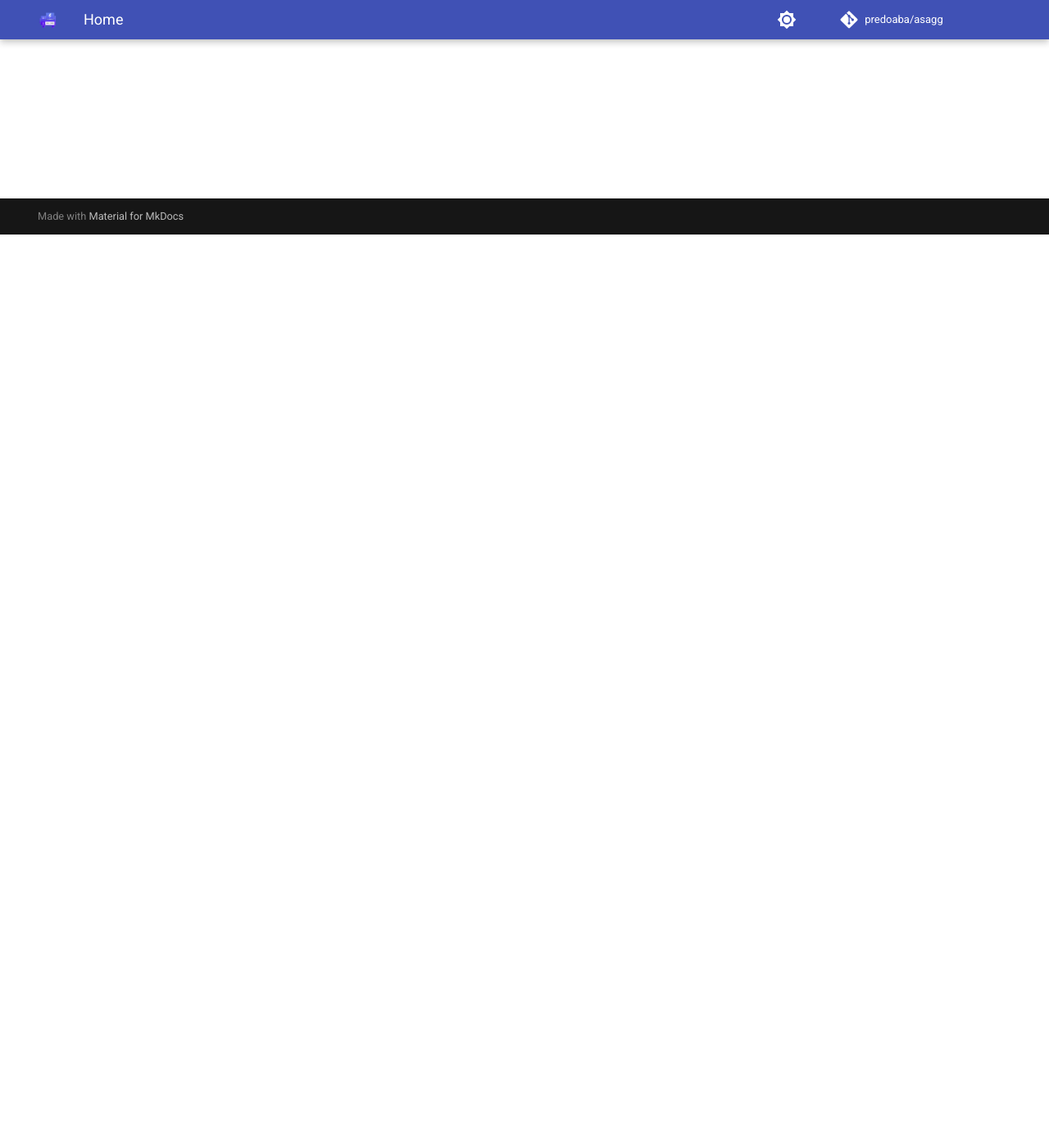
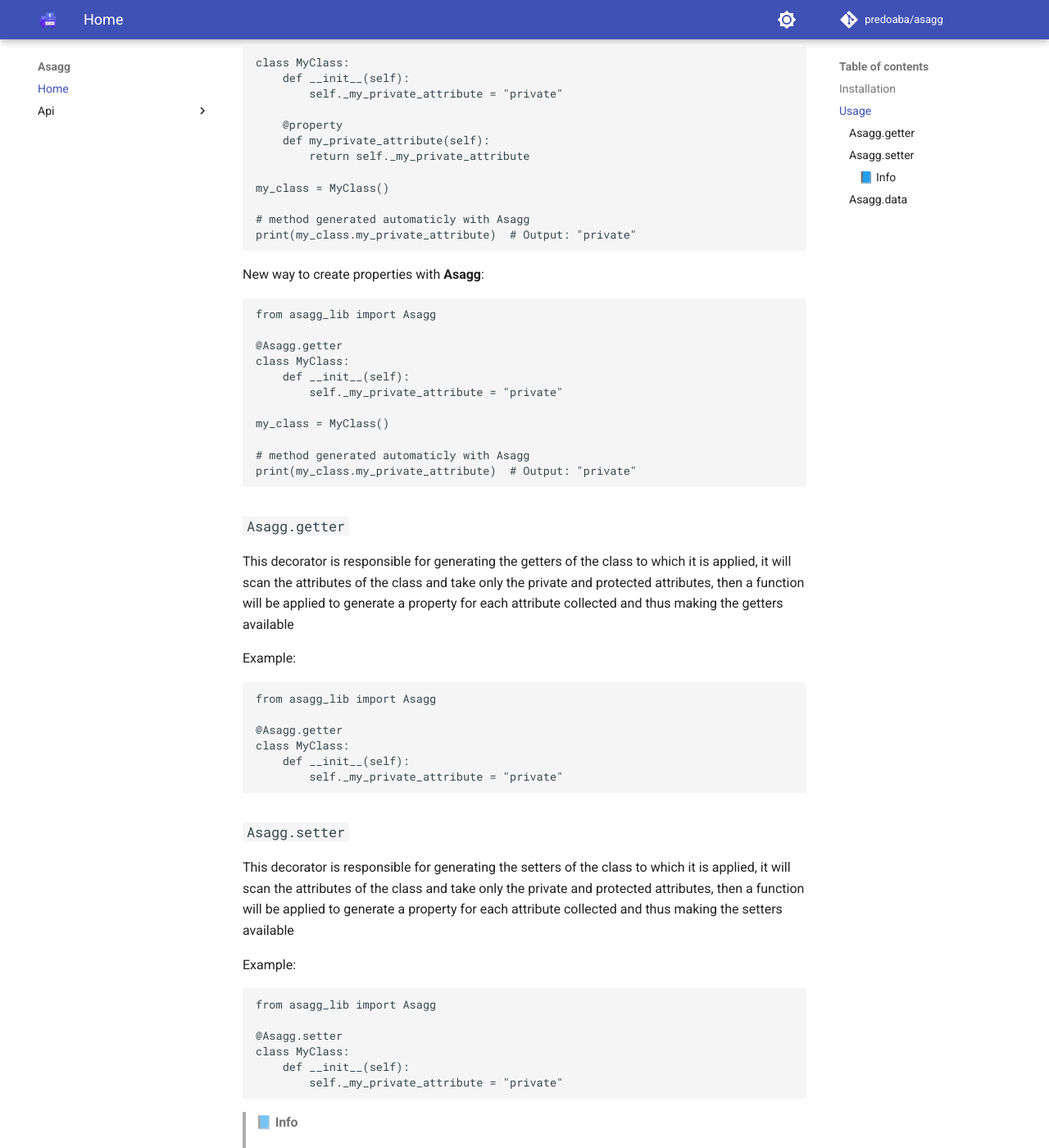
Before and after one commit to Pedro-Augusto-Barbosa-Aparecido/Asagg, an MkDocs documentation site: the page built from docs/index.md, in a window 1280 px wide and 1400 px high, scrolled down 1114 px. Shown: the whole window at 82% size. Built offline with MkDocs 1.6.1 and Material for MkDocs 9.7.7, drawn with Linux system fonts in a browser that asks for light colours; comment, search, counter and statistics services are not loaded; some of the changed text lies outside the part shown.

Commit message:
docs: update documentation

````diff
--- a/asagg_lib/__init__.py
+++ b/asagg_lib/__init__.py
@@ -0,0 +1 @@
+from asagg_lib.asagg import *
--- a/docs/index.md
+++ b/docs/index.md
@@ -6,6 +6,117 @@ library that is in the [Java](https://www.java.com) environment, which is the [L
 aims to automate the generation of access methods to private attributes,
 automatically generating Getters and Setters Among other things.
 
+## Installation
+
+To install the library use the following command, you can also use another
+dependency manager of your choice, such as [Poetry](https://python-poetry.org/) or
+[Pipenv](https://pipenv.pypa.io/en/latest/).
+
+```shell
+# for pip
+> pip install asagg-lib
+
+# for Poetry
+> poetry add --group=dev asagg-lib
+
+# for Pipenv
+> pipenv install asagg-lib
+```
+
+## Usage
+
+Following the same line of operation as Lombock, to be able to use the library, just
+use a decorator and the magic will happen. The decorators are divided into three functions
+where each one has a functionality and one has the functionality of the other two,
+being their combination.
+
+Old way to create properties without **Asagg**:
+```python
+class MyClass:
+    def __init__(self):
+        self._my_private_attribute = "private"
+
+    @property
+    def my_private_attribute(self):
+        return self._my_private_attribute
+
+my_class = MyClass()
+
+# method generated automaticly with Asagg
+print(my_class.my_private_attribute)  # Output: "private"
+```
+
+New way to create properties with **Asagg**:
+```python
+from asagg_lib import Asagg
+
+@Asagg.getter
+class MyClass:
+    def __init__(self):
+        self._my_private_attribute = "private"
+
+my_class = MyClass()
+
+# method generated automaticly with Asagg
+print(my_class.my_private_attribute)  # Output: "private"
+```
+
+### ``Asagg.getter``
+
+This decorator is responsible for generating the getters of the class to which it is applied,
+it will scan the attributes of the class and take only the private and protected attributes,
+then a function will be applied to generate a property for each attribute collected
+and thus making the getters available
+
+Example:
+```python
+from asagg_lib import Asagg
+
+@Asagg.getter
+class MyClass:
+    def __init__(self):
+        self._my_private_attribute = "private"
+```
+
+### ``Asagg.setter``
+
+This decorator is responsible for generating the setters of the class to which it is applied,
+it will scan the attributes of the class and take only the private and protected attributes,
+then a function will be applied to generate a property for each attribute collected
+and thus making the setters available
+
+Example:
+```python
+from asagg_lib import Asagg
+
+@Asagg.setter
+class MyClass:
+    def __init__(self):
+        self._my_private_attribute = "private"
+```
+
+> #### 📘 **Info**
+>
+> The function used to generate the **setters** also uses a typing
+> check to prevent a value of a different type from being assigned to the property
+
+### ``Asagg.data``
+
+This decorator is responsible for generating the setters and getters of the class to which
+it is applied, it will scan the attributes of the class and take only the private
+and protected attributes, then a function will be applied to generate a property
+for each attribute collected and thus making the setters and getters available
+
+Example:
+```python
+from asagg_lib import Asagg
+
+@Asagg.data
+class MyClass:
+    def __init__(self):
+        self._my_private_attribute = "private"
+```
+
 <p style="text-align: center; margin-top: auto; font-size: 0.65rem;">
     All rights reserved &copy; pedr.augustobarbosa.aparecido@gmail.com
 </p>
--- a/mkdocs.yml
+++ b/mkdocs.yml
@@ -6,6 +6,8 @@ theme:
   name: material
   logo: assets/icon.png
   favicon: assets/icon.png
+  features:
+    - search
   palette:
     # Palette toggle for light mode
     - scheme: default
````
